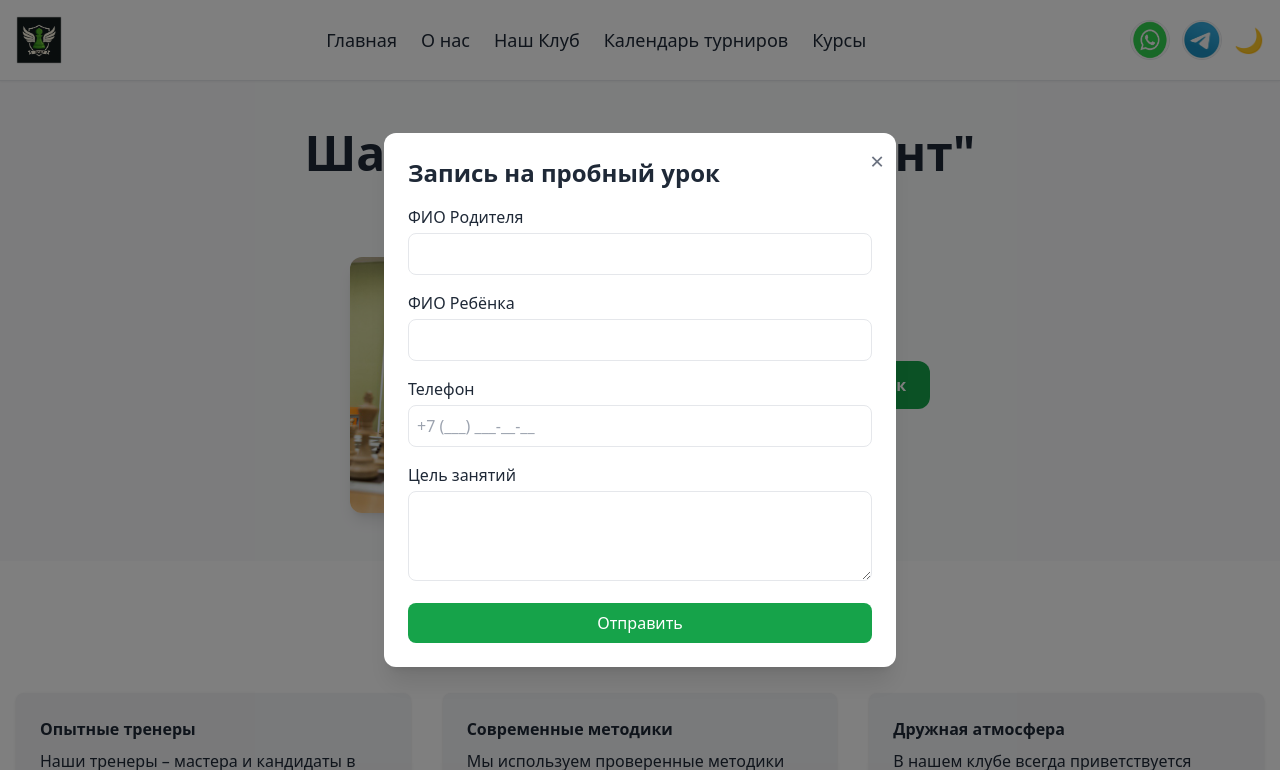
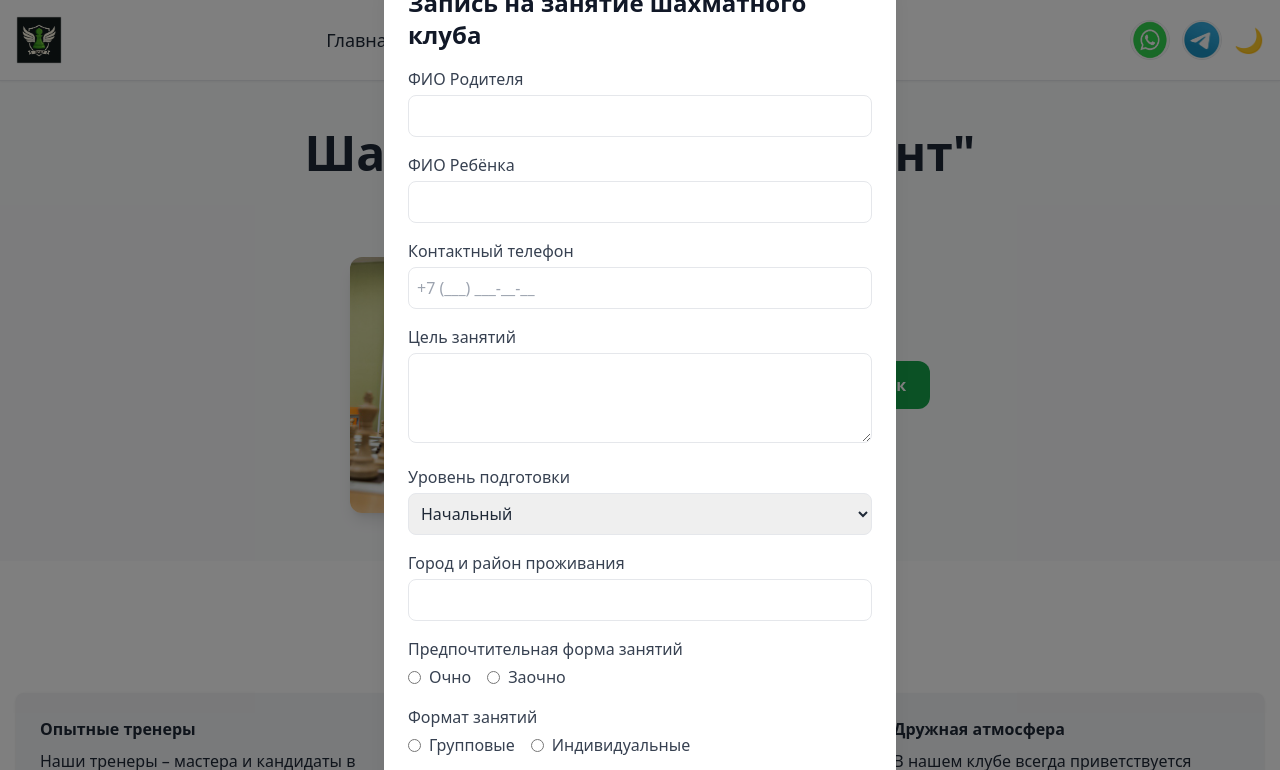
Before and after one commit to Romachello/talantchess.com, a website: page index.html in a window 1280 px wide. Both pictures are taken after a click on the button "Записаться на пробный урок". Shown: the top 770 px of the page. Drawn offline with nearby package versions, Linux system fonts and the light colour scheme; files that its build step writes are made by us from their sources.

Commit message:
Update index.html

```diff
--- a/index.html
+++ b/index.html
@@ -72,29 +72,79 @@
   <!-- Modal -->
 <div id="modal" class="hidden fixed inset-0 bg-black bg-opacity-50 flex items-center justify-center z-50">
   <div class="bg-white dark:bg-gray-800 rounded-xl p-6 max-w-lg w-full shadow-xl relative">
+    <!-- Кнопка закрытия -->
     <button id="closeModal" class="absolute top-3 right-3 text-gray-500 hover:text-red-500 text-2xl">&times;</button>
-      <h2 class="text-2xl font-bold mb-4">Запись на пробный урок</h2>
-      <form class="space-y-4">
+
+    <!-- Заголовок -->
+    <h2 class="text-2xl font-bold mb-4 text-gray-900 dark:text-gray-100">Запись на занятие шахматного клуба</h2>
+
+    <!-- Форма -->
+    <form id="signupForm" method="POST" action="./feedback.php" class="space-y-4">
+
+      <!-- ФИО Родителя -->
       <div>
-          <label class="block mb-1">ФИО Родителя</label>
-          <input type="text" class="w-full border rounded-lg p-2 dark:bg-gray-700" required>
+        <label for="parentName" class="block mb-1 text-gray-700 dark:text-gray-300">ФИО Родителя</label>
+        <input type="text" id="parentName" name="parentName" class="w-full border rounded-lg p-2 dark:bg-gray-700 dark:text-gray-100" required>
       </div>
+
+      <!-- ФИО Ребёнка -->
       <div>
-          <label class="block mb-1">ФИО Ребёнка</label>
-          <input type="text" class="w-full border rounded-lg p-2 dark:bg-gray-700" required>
+        <label for="childName" class="block mb-1 text-gray-700 dark:text-gray-300">ФИО Ребёнка</label>
+        <input type="text" id="childName" name="childName" class="w-full border rounded-lg p-2 dark:bg-gray-700 dark:text-gray-100" required>
       </div>
+
+      <!-- Телефон -->
       <div>
-          <label class="block mb-1">Телефон</label>
-          <input type="tel" placeholder="+7 (___) ___-__-__" class="w-full border rounded-lg p-2 dark:bg-gray-700" required>
+        <label for="phone" class="block mb-1 text-gray-700 dark:text-gray-300">Контактный телефон</label>
+        <input type="tel" id="phone" name="phone" placeholder="+7 (___) ___-__-__" class="w-full border rounded-lg p-2 dark:bg-gray-700 dark:text-gray-100" required>
       </div>
+
+      <!-- Цель занятий -->
       <div>
-          <label class="block mb-1">Цель занятий</label>
-          <textarea rows="3" class="w-full border rounded-lg p-2 dark:bg-gray-700"></textarea>
+        <label for="goal" class="block mb-1 text-gray-700 dark:text-gray-300">Цель занятий</label>
+        <textarea id="goal" name="goal" rows="3" class="w-full border rounded-lg p-2 dark:bg-gray-700 dark:text-gray-100"></textarea>
       </div>
-        <button type="submit" class="w-full bg-green-600 text-white py-2 rounded-lg hover:bg-green-700">Отправить</button>
+
+      <!-- Уровень подготовки -->
+      <div>
+        <label for="level" class="block mb-1 text-gray-700 dark:text-gray-300">Уровень подготовки</label>
+        <select id="level" name="level" class="w-full border rounded-lg p-2 dark:bg-gray-700 dark:text-gray-100" required>
+          <option value="beginner">Начальный</option>
+          <option value="intermediate">Средний</option>
+          <option value="advanced">Продвинутый</option>
+        </select>
+      </div>
+
+      <!-- Город -->
+      <div>
+        <label for="city" class="block mb-1 text-gray-700 dark:text-gray-300">Город и район проживания</label>
+        <input type="text" id="city" name="city" class="w-full border rounded-lg p-2 dark:bg-gray-700 dark:text-gray-100">
+      </div>
+
+      <!-- Форма занятий -->
+      <div>
+        <label class="block mb-1 text-gray-700 dark:text-gray-300">Предпочтительная форма занятий</label>
+        <div class="flex gap-4 text-gray-700 dark:text-gray-300">
+          <label class="flex items-center gap-2"><input type="radio" name="mode" value="offline"> Очно</label>
+          <label class="flex items-center gap-2"><input type="radio" name="mode" value="online"> Заочно</label>
+        </div>
+      </div>
+
+      <!-- Формат занятий -->
+      <div>
+        <label class="block mb-1 text-gray-700 dark:text-gray-300">Формат занятий</label>
+        <div class="flex gap-4 text-gray-700 dark:text-gray-300">
+          <label class="flex items-center gap-2"><input type="radio" name="groupType" value="group"> Групповые</label>
+          <label class="flex items-center gap-2"><input type="radio" name="groupType" value="individual"> Индивидуальные</label>
+        </div>
+      </div>
+
+      <!-- Кнопка -->
+      <button type="submit" class="w-full bg-green-600 text-white py-2 rounded-lg hover:bg-green-700">Отправить заявку</button>
     </form>
   </div>
 </div>
+
 
 
   <!-- О клубе -->
```
Lines whose indentation alone changed are shown as unchanged.
